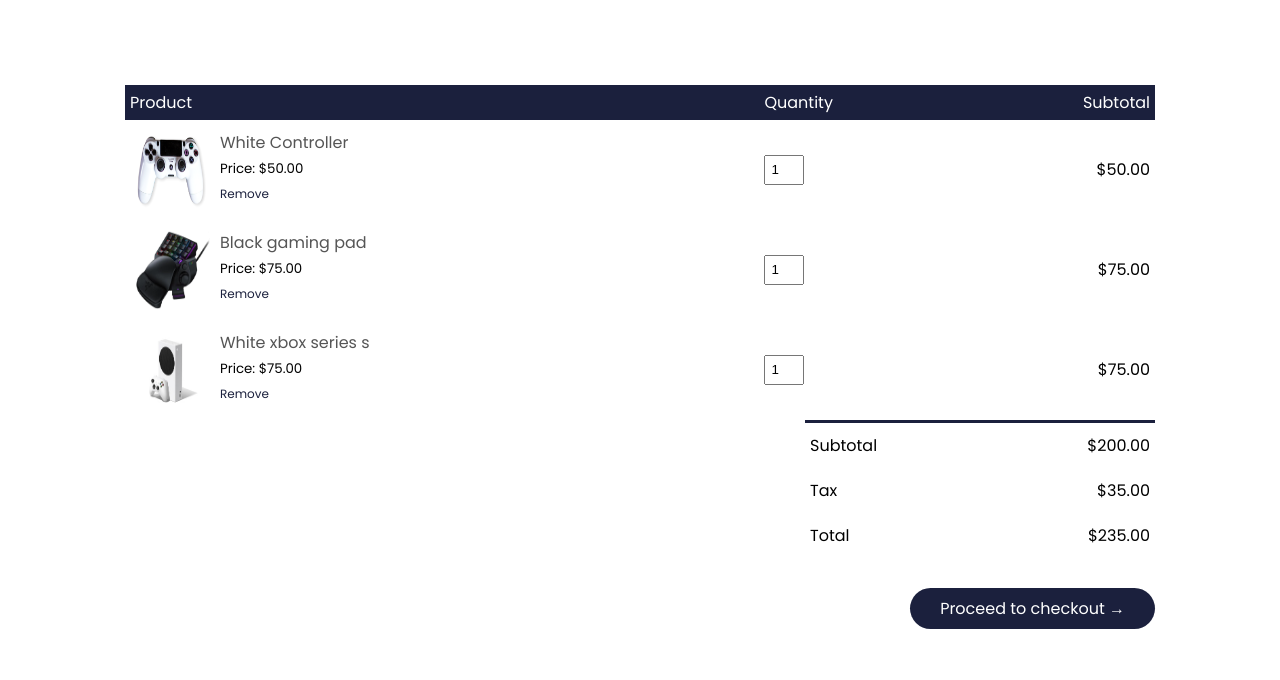
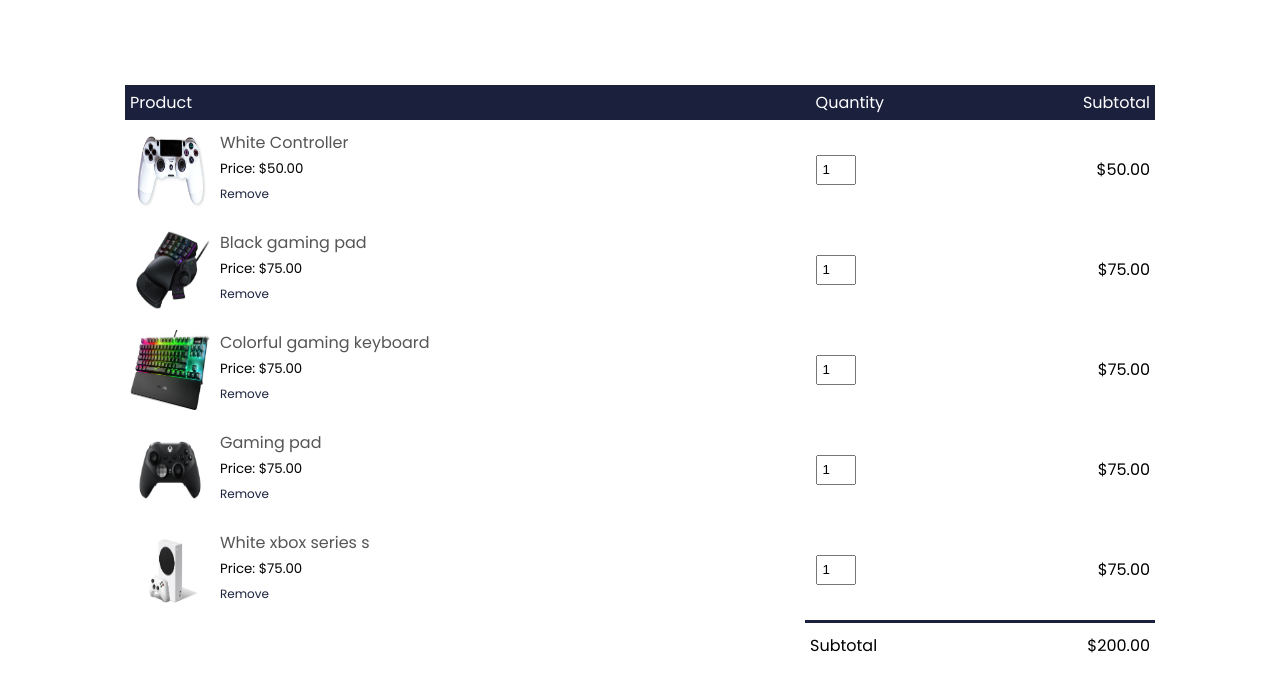
Before and after one commit to Nsebo/interaction-design-ca, a plain HTML site: page cart.html in a window 1280 px wide. Shown: the part 120-800 px from the top of the page. Drawn offline with Linux system fonts and the light colour scheme.

Commit message:
Update cart.html

```diff
--- a/cart.html
+++ b/cart.html
@@ -126,6 +126,34 @@
         <tr>
           <td>
             <div class="cart-info">
+              <img src="img/keyboard.jpg" />
+              <div>
+                <p>Colorful gaming keyboard</p>
+                <small>Price: $75.00</small><br />
+                <a href="">Remove</a>
+              </div>
+            </div>
+          </td>
+          <td><input type="number" value="1" /></td>
+          <td>$75.00</td>
+        </tr>
+        <tr>
+          <td>
+            <div class="cart-info">
+              <img src="img/pad.jpg" />
+              <div>
+                <p>Gaming pad</p>
+                <small>Price: $75.00</small><br />
+                <a href="">Remove</a>
+              </div>
+            </div>
+          </td>
+          <td><input type="number" value="1" /></td>
+          <td>$75.00</td>
+        </tr>
+        <tr>
+          <td>
+            <div class="cart-info">
               <img src="img/xbox.jpg" />
               <div>
                 <p>White xbox series s</p>
```
